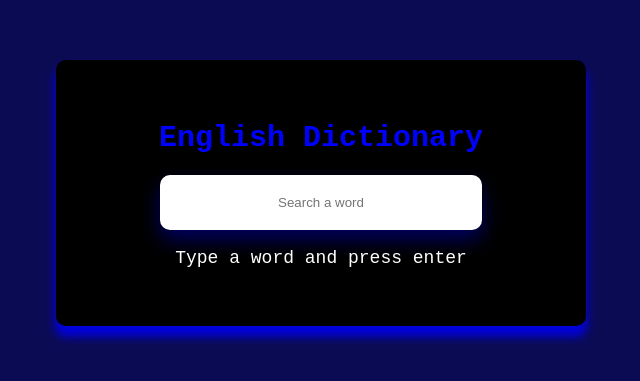
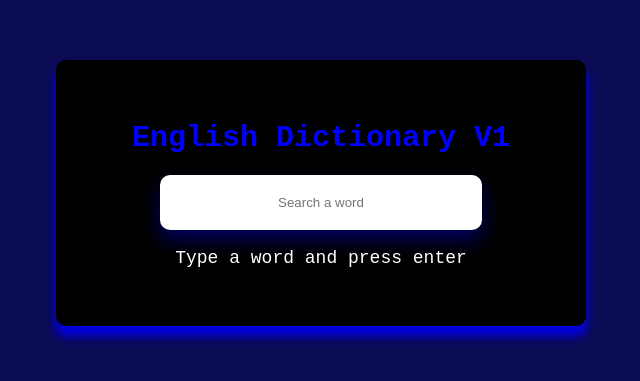
Before and after one commit to SaedApdi01/english-disctionary, a plain HTML site: page index.html in a window 1280 px wide. Shown: the part 207-588 px from the top of the page, without its empty margins (319-959 px from the left). Drawn offline with Linux system fonts and the light colour scheme.

Commit message:
Update index.html

```diff
--- a/index.html
+++ b/index.html
@@ -7,7 +7,7 @@
 <body>
 
   <div class="container">
-    <h1 class="heading">English Dictionary</h1>
+    <h1 class="heading">English Dictionary V1</h1>
     <input type="text" class="input" id="input" placeholder="Search a word"/>
     <p class="info-text" id="info-text">Type a word and press enter</p>
     <div class="meaning-container" id="meaning-container">
```
